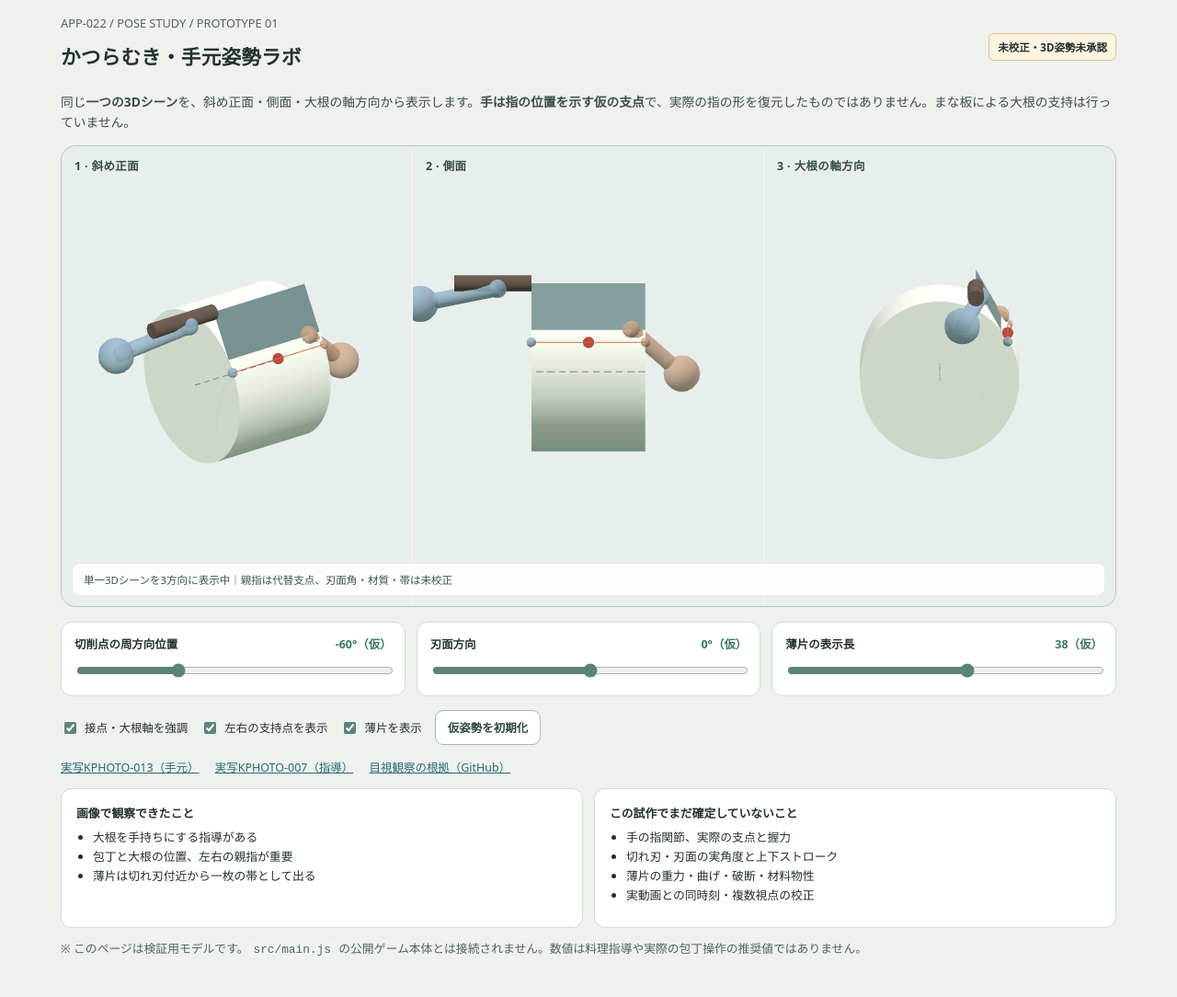
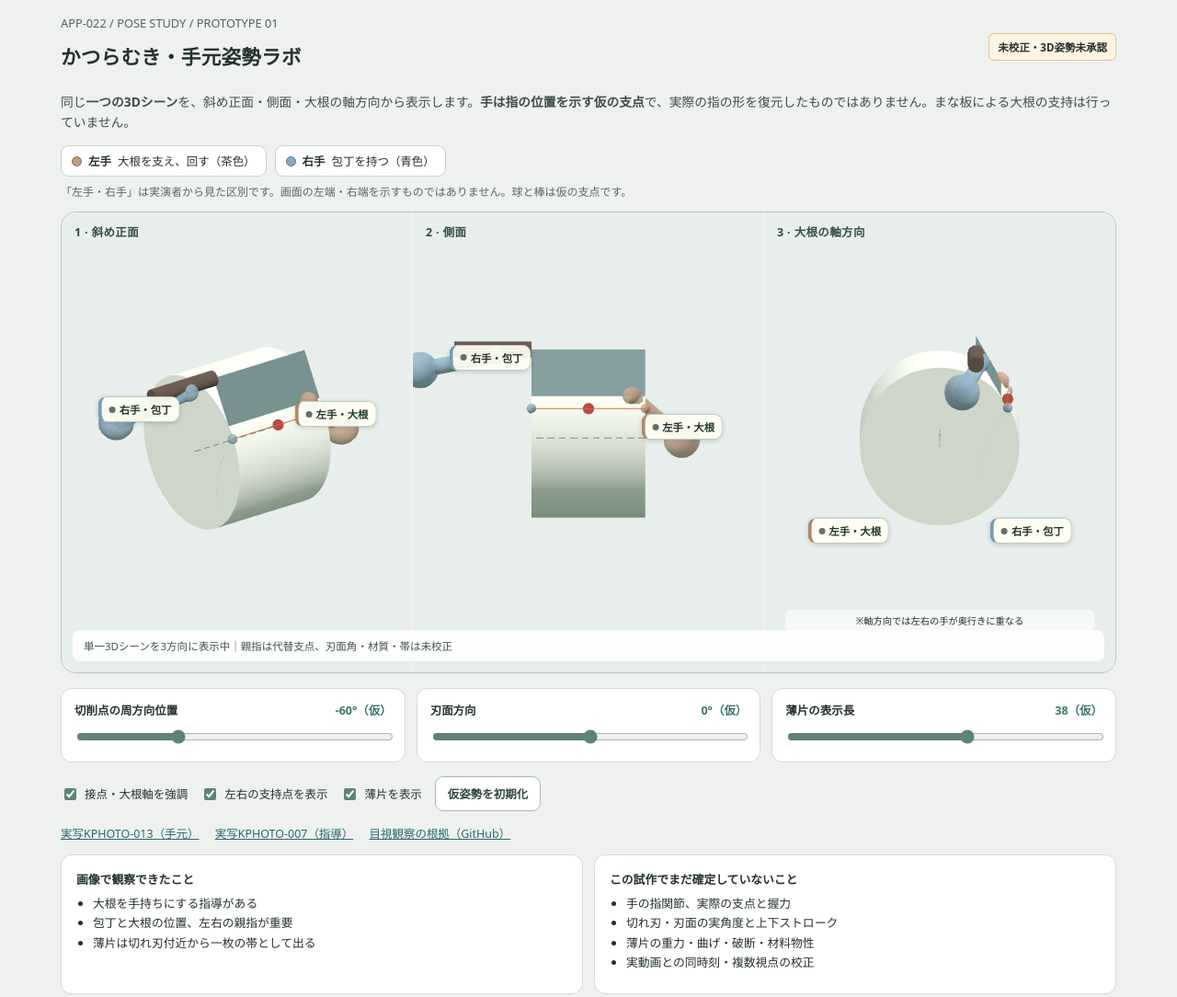
Before and after one commit to moyashimisosoup/katsuramuki-dojo, a website: page experiments/pose-lab.html in a window 1280 px wide. Shown: the top 1084 px of the page at 92% size. Drawn offline with nearby package versions, Linux system fonts and the light colour scheme.

Commit message:
APP-022: 3D姿勢ラボの左手＝大根・右手＝包丁を3視点に明示 (#17)
* feat(pose-lab): explicitly encode right-handed left-daikon and right-knife roles

* feat(pose-lab): add explicit hand-role legend and camera-panel position labels

* feat(pose-lab): project left-daikon and right-knife role labels into each camera view

* test: assert right-handed source roles survive camera changes and accessible legend controls

* docs: clarify observed right-handed roles versus camera-left and unverified finger posture

* docs: link role-labelled pose-lab guide for iPhone reviewers

* docs: preserve role camera distinction and unvalidated thumb anatomy

```diff
--- a/experiments/pose-lab.html
+++ b/experiments/pose-lab.html
@@ -18,6 +18,22 @@ p{line-height:1.6}.intro{font-size:.86rem;color:#3e4e4a}
 .view-labels{position:absolute;inset:0;display:grid;grid-template-columns:repeat(3,1fr);pointer-events:none}
 .view-label{font-weight:700;font-size:.78rem;letter-spacing:.03em;color:#334c46;padding:12px 14px;border-right:1px solid #fff8}
 .view-label:last-child{border-right:0}
+.hand-legend{display:flex;gap:9px;flex-wrap:wrap;margin:12px 0 7px}
+.hand-legend span{display:inline-flex;align-items:center;gap:7px;padding:7px 11px;border:1px solid #c9d4ce;background:white;border-radius:9px;font-size:.78rem}
+.hand-legend .dot{width:11px;height:11px;border-radius:50%;display:inline-block;flex:none}
+.hand-legend .left .dot{background:#c19c81;border:1px solid #866b54}
+.hand-legend .right .dot{background:#8ca8bb;border:1px solid #53758d}
+.hand-hint{font-size:.75rem;color:#566960;margin:6px 0 12px}
+.role-pins{position:absolute;inset:0;display:grid;grid-template-columns:repeat(3,minmax(0,1fr));pointer-events:none}
+.role-panel{position:relative;min-width:0;overflow:hidden}
+.role-pin{position:absolute;display:inline-flex;align-items:center;gap:4px;font-weight:700;font-size:.71rem;padding:5px 8px;border:1px solid #bacbc4;border-radius:9px;background:#fffef3ee;color:#21352d;box-shadow:0 1px 5px #142d2c33;white-space:nowrap;transform:translate(-50%,-100%);z-index:2;max-width:calc(100% - 8px)}
+.role-pin.left{border-left:4px solid #b08667}
+.role-pin.right{border-left:4px solid #739cb7}
+.role-pin .pin-dot{width:7px;height:7px;border-radius:50%;background:currentColor;opacity:.7;flex:none}
+.role-panel.axis-overlap .role-pin.left{left:24%!important;top:72%!important}
+.role-panel.axis-overlap .role-pin.right{left:76%!important;top:72%!important}
+.role-panel.axis-overlap::after{content:"※軸方向では左右の手が奥行きに重なる";position:absolute;bottom:9%;left:6%;right:6%;font-size:.64rem;text-align:center;background:#fff9;padding:4px 3px;border-radius:5px}
+
 .status{position:absolute;left:12px;right:12px;bottom:12px;background:#ffffffd9;padding:9px 12px;border-radius:8px;font-size:.72rem;color:#41574e}
 .controls{margin-top:16px;display:grid;grid-template-columns:repeat(3,minmax(0,1fr));gap:12px}
 .control{background:white;border:1px solid #d3dbd5;border-radius:12px;padding:14px}
@@ -31,16 +47,22 @@ button{border:1px solid #a8bcb0;background:white;color:#30483c;border-radius:9px
 .note strong{display:block;margin-bottom:6px}.note ul{padding-left:1.4em;line-height:1.65;margin:7px 0}
 .links{font-size:.78rem;margin:12px 0}.links a{color:#286a70;margin-right:14px}
 kbd{background:#f0f4f1;padding:2px 5px;border-radius:4px;font-family:monospace}
-@media(max-width:720px){.wrap{padding:12px 12px 30px}.viewer{min-height:800px}#pose-canvas{height:930px}.view-labels{grid-template-columns:1fr;grid-template-rows:repeat(3,1fr)}.view-label{border-right:0;border-bottom:1px solid #fff8;padding:8px 12px}.view-label:last-child{border:0}.controls,.notes{grid-template-columns:1fr}.flag{font-size:.7rem}.status{font-size:.68rem}}
+@media(max-width:720px){.wrap{padding:12px 12px 30px}.viewer{min-height:800px}#pose-canvas{height:930px}.view-labels{grid-template-columns:1fr;grid-template-rows:repeat(3,1fr)}.view-label{border-right:0;border-bottom:1px solid #fff8;padding:8px 12px}.view-label:last-child{border:0}.role-pins{grid-template-columns:1fr;grid-template-rows:repeat(3,minmax(0,1fr))}.role-pin{font-size:.69rem;padding:5px 7px}.controls,.notes{grid-template-columns:1fr}.flag{font-size:.7rem}.status{font-size:.68rem}}
 </style>
 </head>
 <body>
 <main class="wrap">
 <header><div><div class="sub">APP-022 / POSE STUDY / PROTOTYPE 01</div><h1>かつらむき・手元姿勢ラボ</h1></div><span class="flag">未校正・3D姿勢未承認</span></header>
 <p class="intro">同じ<strong>一つの3Dシーン</strong>を、斜め正面・側面・大根の軸方向から表示します。<strong>手は指の位置を示す仮の支点</strong>で、実際の指の形を復元したものではありません。まな板による大根の支持は行っていません。</p>
+<div class="hand-legend" aria-label="右利きモデルの左右の手の役割">
+<span class="left"><i class="dot" aria-hidden="true"></i><b>左手</b> 大根を支え、回す（茶色）</span>
+<span class="right"><i class="dot" aria-hidden="true"></i><b>右手</b> 包丁を持つ（青色）</span>
+</div>
+<p class="hand-hint">「左手・右手」は実演者から見た区別です。画面の左端・右端を示すものではありません。球と棒は仮の支点です。</p>
 <section class="viewer" aria-label="同じ桂むき3Dモデルの3視点">
 <canvas id="pose-canvas" role="img" aria-label="同じ大根、包丁、左手と右手の仮支点、薄片を3方向から表示"></canvas>
 <div class="view-labels"><div class="view-label">1 · 斜め正面</div><div class="view-label">2 · 側面</div><div class="view-label">3 · 大根の軸方向</div></div>
+<div class="role-pins" id="hand-role-pins" aria-hidden="true"></div>
 <div class="status" id="scene-status" role="status">3Dレンダラーを準備中。表示値はすべて未校正の仮パラメータです。</div>
 </section>
 <section class="controls" aria-label="検証用の仮パラメータ">
--- a/experiments/pose-lab.js
+++ b/experiments/pose-lab.js
@@ -37,6 +37,44 @@ const handleMat=new THREE.MeshStandardMaterial({color:0x655449,roughness:.9});
 const contactDotMat=new THREE.MeshBasicMaterial({color:0xb54c42,depthTest:false});
 let objects={};
 let model;
+// Every label identifies a MODEL ROLE, not screen-left or screen-right.
+// Three viewports project the same palm anchors using their own camera.
+const roleLabelContainer=$('hand-role-pins');
+const rolePanels=Array.from({length:3},(_,i)=>{
+ const panel=document.createElement('div');
+ panel.className='role-panel'+(i===2?' axis-overlap':'');
+ const make=(side,label)=>{
+  const chip=document.createElement('span');
+  chip.className='role-pin '+side;
+  chip.innerHTML='<i class="pin-dot"></i>'+label;
+  panel.append(chip);
+  return chip;
+ };
+ const left=make('left','左手・大根');
+ const right=make('right','右手・包丁');
+ roleLabelContainer.append(panel);
+ return {panel,left,right};
+});
+const clamp=(x,min,max)=>Math.min(max,Math.max(min,x));
+function placeHandRoleLabels(i,camera){
+ const row=rolePanels[i];
+ if(i===2)return; // Axis camera compresses +X/-X, so these are legend positions.
+ const place=(element,hand)=>{
+  const p=new THREE.Vector3(...hand.palm).project(camera);
+  element.style.left=clamp((p.x+1)*50,22,78).toFixed(1)+'%';
+  element.style.top=clamp((1-p.y)*50,24,90).toFixed(1)+'%';
+ };
+ place(row.left,model.leftHand);
+ place(row.right,model.rightHand);
+ // Preserve both labels even where the two projected palm markers overlap.
+ const y0=parseFloat(row.left.style.top),y1=parseFloat(row.right.style.top);
+ const x0=parseFloat(row.left.style.left),x1=parseFloat(row.right.style.left);
+ if(Math.abs(x0-x1)<35&&Math.abs(y0-y1)<16){
+  row.left.style.top=clamp(y0-9,24,78).toFixed(1)+'%';
+  row.right.style.top=clamp(y1+10,40,91).toFixed(1)+'%';
+ }
+}
+
 function xyz(p){return new THREE.Vector3(...p);}
 function line(group,a,b,material,dashed=false){
  const g=new THREE.BufferGeometry().setFromPoints([xyz(a),xyz(b)]);
@@ -106,6 +144,7 @@ function buildScene(){
  sphere(objects.guides,d.edgeMidpoint,2.5,contactDotMat);
  objects.guides.visible=$('show-guides').checked;
  objects.hands.visible=$('show-hands').checked;
+ roleLabelContainer.style.display=$('show-hands').checked?'grid':'none';
  objects.ribbon.visible=$('show-ribbon').checked && cfg.ribbonLengthMm>0;
  $('contact-value').textContent=cfg.contactAngleDeg+'°（仮）';
  $('blade-face-value').textContent=cfg.bladeFaceAngleDeg+'°（仮）';
@@ -130,6 +169,8 @@ function render(){
   camera.left=-halfHeight*(w/h);camera.right=halfHeight*(w/h);
   camera.top=halfHeight;camera.bottom=-halfHeight;
   camera.updateProjectionMatrix();
+  camera.updateMatrixWorld(true);
+  placeHandRoleLabels(i,camera);
   renderer.render(scene,camera);
  }
  renderer.setScissorTest(false);
@@ -138,7 +179,11 @@ for(const [id,key] of [['contact','contactAngleDeg'],['blade-face','bladeFaceAng
  $(id).addEventListener('input',()=>{cfg[key]=Number($(id).value);buildScene();render();});
 }
 for(const [id,obj] of [['show-guides','guides'],['show-hands','hands'],['show-ribbon','ribbon']]){
- $(id).addEventListener('change',()=>{objects[obj].visible=$(id).checked && (obj!=='ribbon'||cfg.ribbonLengthMm>0);render();});
+ $(id).addEventListener('change',()=>{
+   objects[obj].visible=$(id).checked && (obj!=='ribbon'||cfg.ribbonLengthMm>0);
+   if(obj==='hands')roleLabelContainer.style.display=$(id).checked?'grid':'none';
+   render();
+ });
 }
 $('reset').addEventListener('click',()=>{
  Object.assign(cfg,{...POSE_LAB_DEFAULTS});
--- a/src/rig/pose-lab-model.js
+++ b/src/rig/pose-lab-model.js
@@ -51,8 +51,10 @@ export function createPoseLabModel(config={}){
    daikon:{radius,width,axisStart:[-width/2,0,0],axisEnd:[width/2,0,0]},
    knife,ribbon:{points:ribbonPoints,rows:ribbonRows,columns:ribbonColumns,
      startsAtEdge:true,lengthParameterMm:p.ribbonLengthMm},
-   leftHand:{palm:leftPalm,thumb:leftThumb,provenance:'not_calibrated_placeholder'},
-   rightHand:{palm:rightPalm,thumb:rightThumb,provenance:'not_calibrated_placeholder'},
+   // Role is fixed for the right-handed instructor profile; this does NOT
+   // certify hand anatomy or literal left/right placement in camera pixels.
+   leftHand:{role:'hold_and_rotate_daikon',side:'left',palm:leftPalm,thumb:leftThumb,provenance:'not_calibrated_placeholder'},
+   rightHand:{role:'control_knife',side:'right',palm:rightPalm,thumb:rightThumb,provenance:'not_calibrated_placeholder'},
    parameterStatus:'ALL 3D contact, finger and material quantities provisional',
    controls:p,orthonormalityError:orthonormalityError(knife)
  };
```
Also changed, not shown: AGENTS.md (+2 -0 lines), docs/POSE_LAB_HAND_ORIENTATION_20261023.md (added, +28 -0 lines), tests/pose-lab-model.test.js (+30 -0 lines), README.md.
